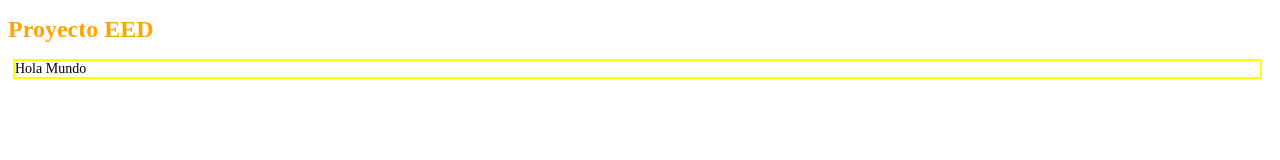
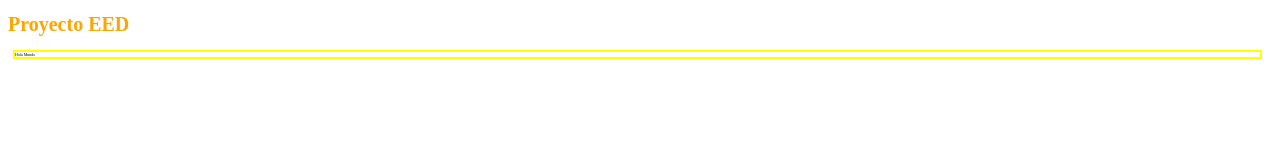
Before and after one commit to rgmf/eed_proyecto, a plain HTML site: page src/index.html in a window 1280 px wide. Drawn offline with Linux system fonts and the light colour scheme.

Commit message:
Nuevos cambios en CSS y HTML.

```diff
--- a/src/css/base.css
+++ b/src/css/base.css
@@ -1,10 +1,10 @@
 h1 {
     color: orange;
-    font-size: 24px;
+    font-size: 20px;
 }
 
 p {
     margin: 10px 10px 5px 5px;
     border: 2px solid yellow;
-    font-size: 14px;
+    font-size: 4px;
 }
```
